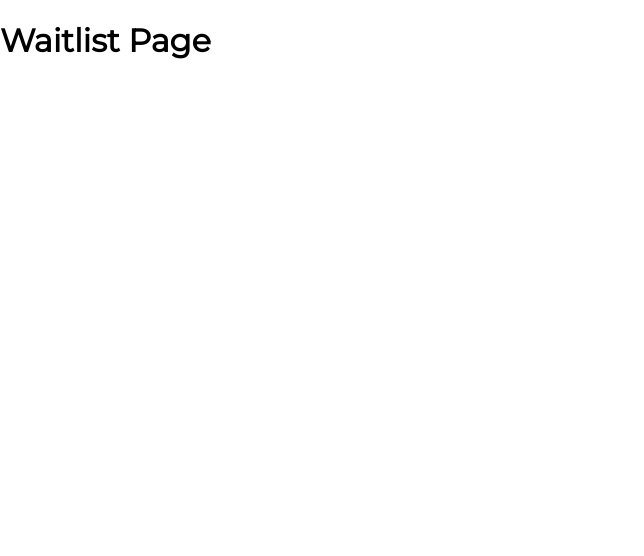
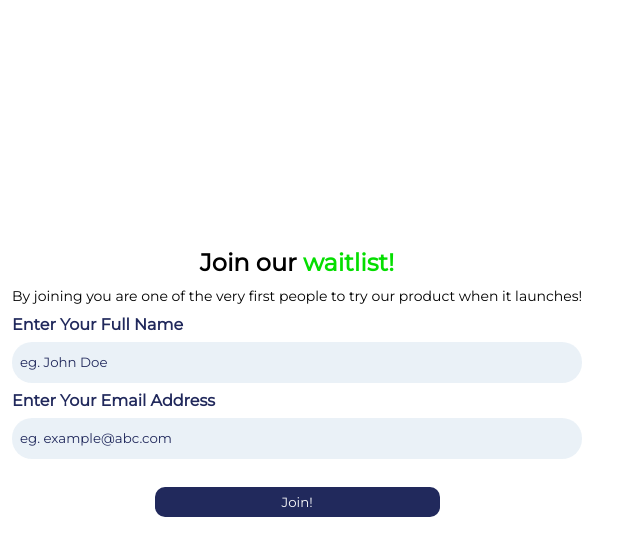
Before and after one commit to Startvest/interna, a Next.js app: page /waitlist in a window 1280 px wide. Shown: the top 556 px of the page, without its empty margins (0-644 px from the left). Built offline with nearby package versions, Linux system fonts and the light colour scheme.

Commit message:
waitlist page done

```diff
--- a/pages/waitlist.tsx
+++ b/pages/waitlist.tsx
@@ -1,11 +1,121 @@
 import { NextPage } from "next";
+import React, { Dispatch, SetStateAction, useEffect, useState } from "react";
+import { set, useForm } from "react-hook-form";
+import { Input } from "../components/Input";
+import { Modal } from "../components/Modal";
+import Image from "next/image";
+
+import styles from '../styles/waitlist.module.scss';
 
 const WaitlistPage: NextPage = () => {
+    const [modalOpen, setModalOpen] = useState<boolean>(false)
+    const [submitCount, setSubmitCount] = useState<number>(0)
+
     return(
-        <div>
-            <h1>Waitlist Page</h1>
+        <div className={styles.waitlistPage}>
+            <Form triggerModalFunction={setModalOpen}/>
+
+            <Modal isOpen={modalOpen}>
+                {
+                    submitCount < 1 ? (
+                    <React.Fragment>
+                        <div className={styles.formHeader}>
+                            <h2>
+                                You are <span className={styles.important}>in!</span>
+                            </h2>
+                        </div>
+
+                        <div className={styles.gifHolder}>
+                            <Image src="/minions.gif" layout="fill" />
+                        </div>
+
+                        <p>
+                            You will definetely be the first to get an email
+                            from us when we first launch!! 🚀
+                        </p>
+                    </React.Fragment>
+                    ) : (
+                    <React.Fragment>
+                        <div className={styles.formHeader}>
+                            <h2>
+                                You are <span className={styles.important}>already</span> in!
+                            </h2>
+                        </div>
+
+                        <div className={styles.gifHolder}>
+                            <Image src="/minions.gif" layout="fill" />
+                        </div>
+
+                        <h4>We know you're exicited, we are too!</h4>
+                        <p>
+                            You will definetely be the first to get an email
+                            from us when we first launch!! 🚀
+                        </p>
+                    </React.Fragment>
+                    )
+
+                }
+                <button className={styles.dismissButton} onClick={() =>{
+                    setModalOpen(false)
+                    setSubmitCount(submitCount+1)
+                }}>
+                    Dismiss
+                </button>
+            </Modal>
         </div>
     )
 }
 
+type FormProps = {
+    triggerModalFunction: Dispatch<SetStateAction<boolean>>
+}
+
+const Form: React.FC<FormProps> = ({ triggerModalFunction }) => {
+    const { getValues, setValue, handleSubmit } = useForm({
+        defaultValues: {
+            name: '',
+            email: ''
+        }
+    });
+
+    function submitForm(){
+        console.log(getValues())
+        triggerModalFunction(true)
+    }
+
+    return(
+        <form className={styles.waitlistForm} onSubmit={handleSubmit(submitForm)}>
+            <div className={styles.formHeading}>
+                <h2>
+                    Join our <span className={styles.important}>waitlist!</span>
+                </h2>
+                <p>
+                    By joining you are one of the very first people to try our
+                    product when it launches!
+                </p>
+            </div>
+
+            <Input
+                onChange={(e:any) => setValue("name", e.target.value)}
+                labelName="Enter your full name"
+                name="name"
+                placeholder="eg. John Doe"
+                inputClassName={styles.waitlistInput}
+            />
+
+            <Input
+                onChange={(e:any) => setValue("email", e.target.value)}
+                labelName="Enter your email address"
+                name="email"
+                placeholder="eg. example@abc.com"
+                inputClassName={styles.waitlistInput}
+            />
+
+            <button className={styles.waitlistButton} type="submit">
+                Join!
+            </button>
+        </form>
+    )
+}
+
 export default WaitlistPage;
--- /dev/null
+++ b/styles/waitlist.module.scss
@@ -0,0 +1,77 @@
+.waitlistPage {
+    padding: 0 12px;
+    height: 100vh;
+    display: flex;
+    align-items: center
+}
+
+.waitlistForm {
+
+    display: flex;
+    flex-direction: column;
+    margin-bottom: 25px;
+
+    .formHeading {
+        text-align: center;
+        * {
+            margin: 10px 0;
+        }
+
+        p { font-size: 14px; }
+    }
+}
+
+.waitlistInput {
+    border-radius: 20px;
+    border: 0;
+    background-color: #d3e2ed77;
+
+
+    &::placeholder {
+        color: var(--primary);
+    }
+}
+
+
+[data-theme='dark'] {
+    .waitlistInput {
+       background-color: #333333;
+
+       &::placeholder {
+        color: white;
+       }
+    }
+
+}
+
+
+
+.waitlistButton {
+    color: white;
+    width: 50%;
+    height: 30px;
+    margin: 20px auto;
+    background-color: var(--primary);
+    font-family: 'Montserrat', Verdana, Geneva, Tahoma, sans-serif , 'sans-serif';
+}
+
+.dismissButton {
+    color: white;
+    width: 70%;
+    height: 30px;
+    margin: 20px auto;
+    background-color: var(--primary);
+    font-family: 'Montserrat', Verdana, Geneva, Tahoma, sans-serif , 'sans-serif';
+}
+
+.gifHolder {
+    width: 100%;
+    height: 190px;
+    position: relative;
+    transform: scale(0.8);
+}
+
+
+.important {
+    color: var(--secondary);
+}
```
